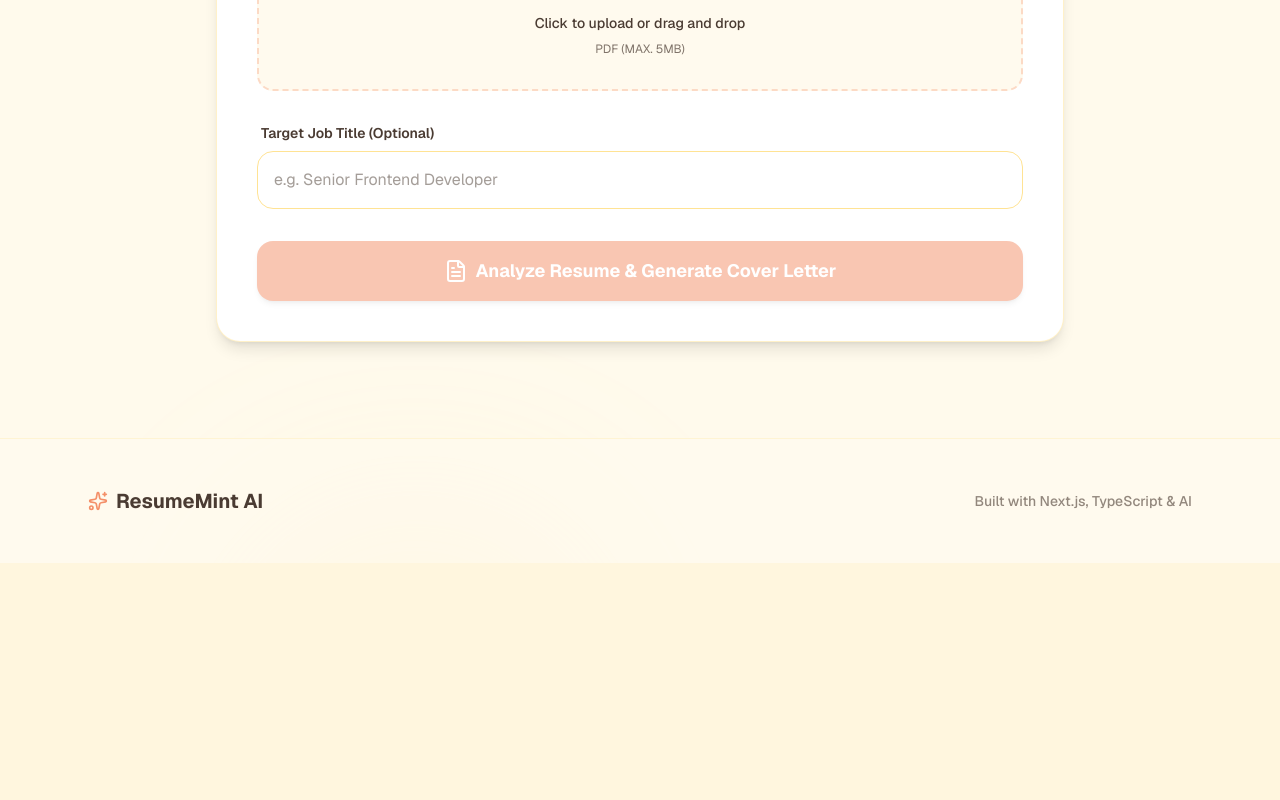
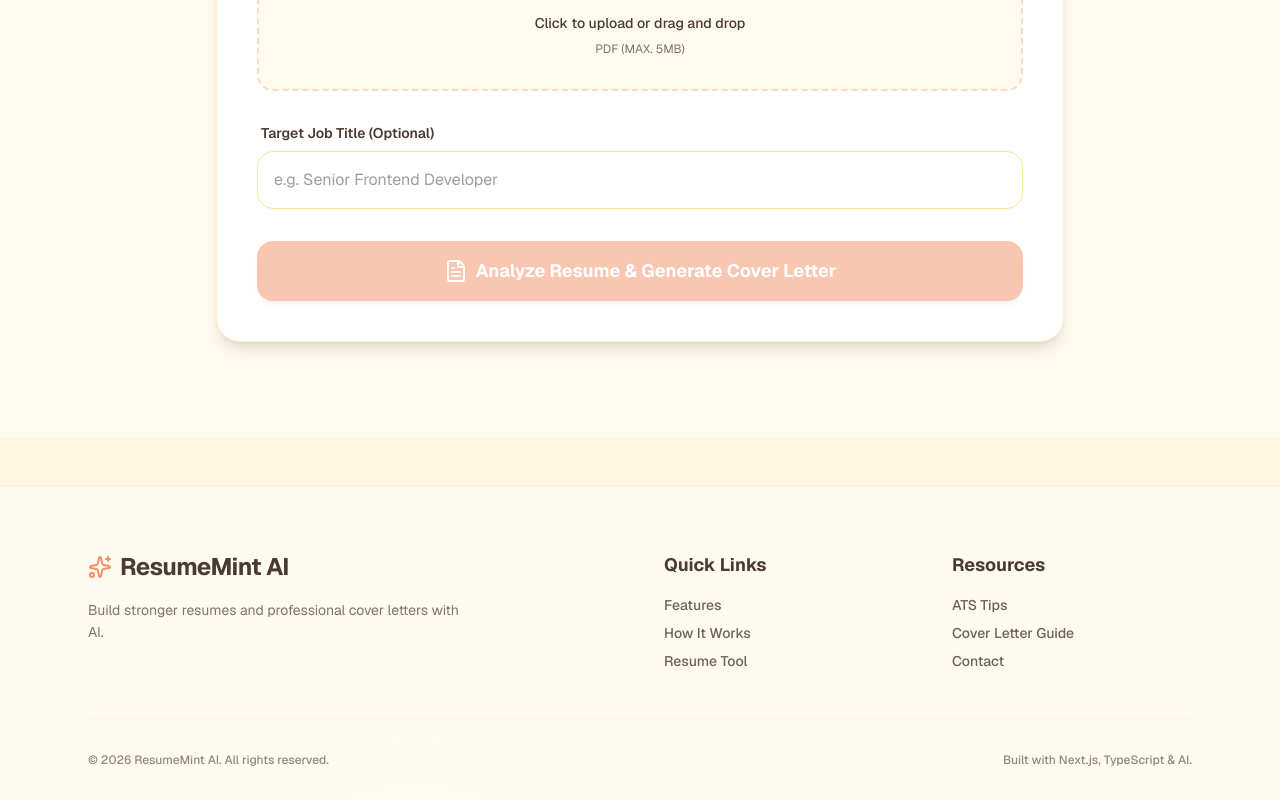
Before and after one commit to tfshorifulislam/AI-resume, a Next.js app: page / in a window 1280 px wide. Shown: the part 2383-3183 px from the top of the page. Before the commit the page ends 2946 px from the top, so only its background shows below. Built offline with nearby package versions, Linux system fonts and the light colour scheme.

Commit message:
footer section update

```diff
--- a/app/page.tsx
+++ b/app/page.tsx
@@ -373,17 +373,50 @@ export default function ResumeAnalyzer() {
       </main>
 
       {/* Footer */}
-      <footer className="relative z-10 bg-white/50 border-t border-vintage-secondary/30 py-12">
-        <div className="max-w-6xl mx-auto px-6 flex flex-col md:flex-row justify-between items-center gap-4">
-          <div className="flex items-center gap-2 font-bold text-xl text-vintage-text">
-            <Sparkles className="w-5 h-5 text-vintage-primary" />
-            ResumeMint AI
+      <motion.footer
+        initial={{ opacity: 0 }}
+        whileInView={{ opacity: 1 }}
+        viewport={{ once: true }}
+        transition={{ duration: 0.5 }}
+        className="relative z-10 bg-white/60 border-t border-vintage-secondary/40 pt-16 pb-8 mt-12"
+      >
+        <div className="max-w-6xl mx-auto px-6">
+          <div className="grid grid-cols-1 md:grid-cols-4 gap-12 mb-12">
+            <div className="col-span-1 md:col-span-2 space-y-4">
+              <div className="flex items-center gap-2 font-bold text-2xl tracking-tight text-vintage-text">
+                <Sparkles className="w-6 h-6 text-vintage-primary" />
+                ResumeMint AI
+              </div>
+              <p className="text-sm opacity-70 max-w-sm leading-relaxed">
+                Build stronger resumes and professional cover letters with AI.
+              </p>
+            </div>
+
+            <div className="space-y-4">
+              <h4 className="font-bold text-lg">Quick Links</h4>
+              <ul className="space-y-2 text-sm opacity-80 font-medium">
+                <li><a href="#features" className="hover:text-vintage-primary transition-colors">Features</a></li>
+                <li><a href="#how-it-works" className="hover:text-vintage-primary transition-colors">How It Works</a></li>
+                <li><a href="#analyzer" className="hover:text-vintage-primary transition-colors">Resume Tool</a></li>
+              </ul>
+            </div>
+
+            <div className="space-y-4">
+              <h4 className="font-bold text-lg">Resources</h4>
+              <ul className="space-y-2 text-sm opacity-80 font-medium">
+                <li><a href="#" className="hover:text-vintage-primary transition-colors flex items-center gap-2">ATS Tips</a></li>
+                <li><a href="#" className="hover:text-vintage-primary transition-colors flex items-center gap-2">Cover Letter Guide</a></li>
+                <li><a href="#" className="hover:text-vintage-primary transition-colors flex items-center gap-2">Contact</a></li>
+              </ul>
+            </div>
           </div>
-          <div className="text-sm font-medium opacity-60">
-            Built with Next.js, TypeScript & AI
+
+          <div className="pt-8 border-t border-vintage-secondary/30 flex flex-col md:flex-row items-center justify-between gap-4 text-xs opacity-60 font-medium">
+            <p>© 2026 ResumeMint AI. All rights reserved.</p>
+            <p>Built with Next.js, TypeScript & AI.</p>
           </div>
         </div>
-      </footer>
+      </motion.footer>
     </div>
   );
 }
```
